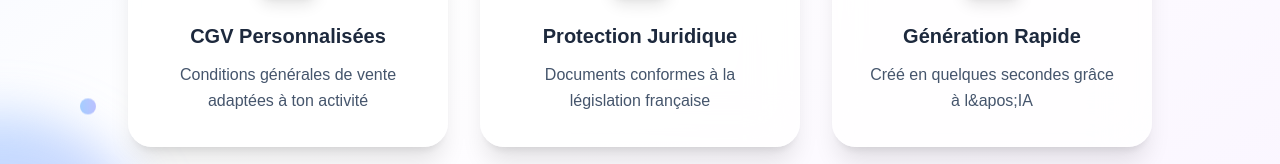
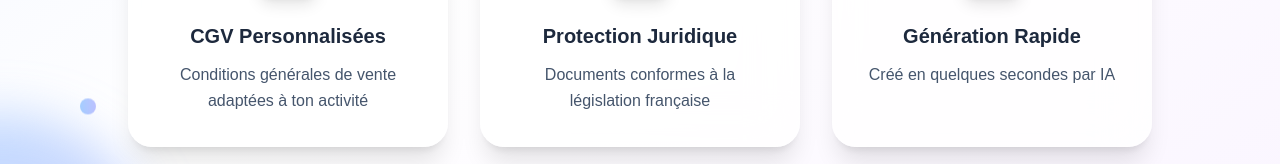
Before and after one commit to lululecodeur/aide-freelance, a Next.js app in the folder frontend/: page / in a window 1280 px wide. Shown: the part 651-815 px from the top of the page. Built offline with nearby package versions, Linux system fonts and the light colour scheme.

Commit message:
en ligne ??

```diff
--- a/frontend/src/app/page.tsx
+++ b/frontend/src/app/page.tsx
@@ -132,7 +132,7 @@ export default function Home() {
     {
       icon: Zap,
       title: 'Génération Rapide',
-      description: 'Créé en quelques secondes grâce à l&apos;IA',
+      description: 'Créé en quelques secondes par IA',
       color: 'from-purple-500 to-pink-500',
     },
   ];
```
